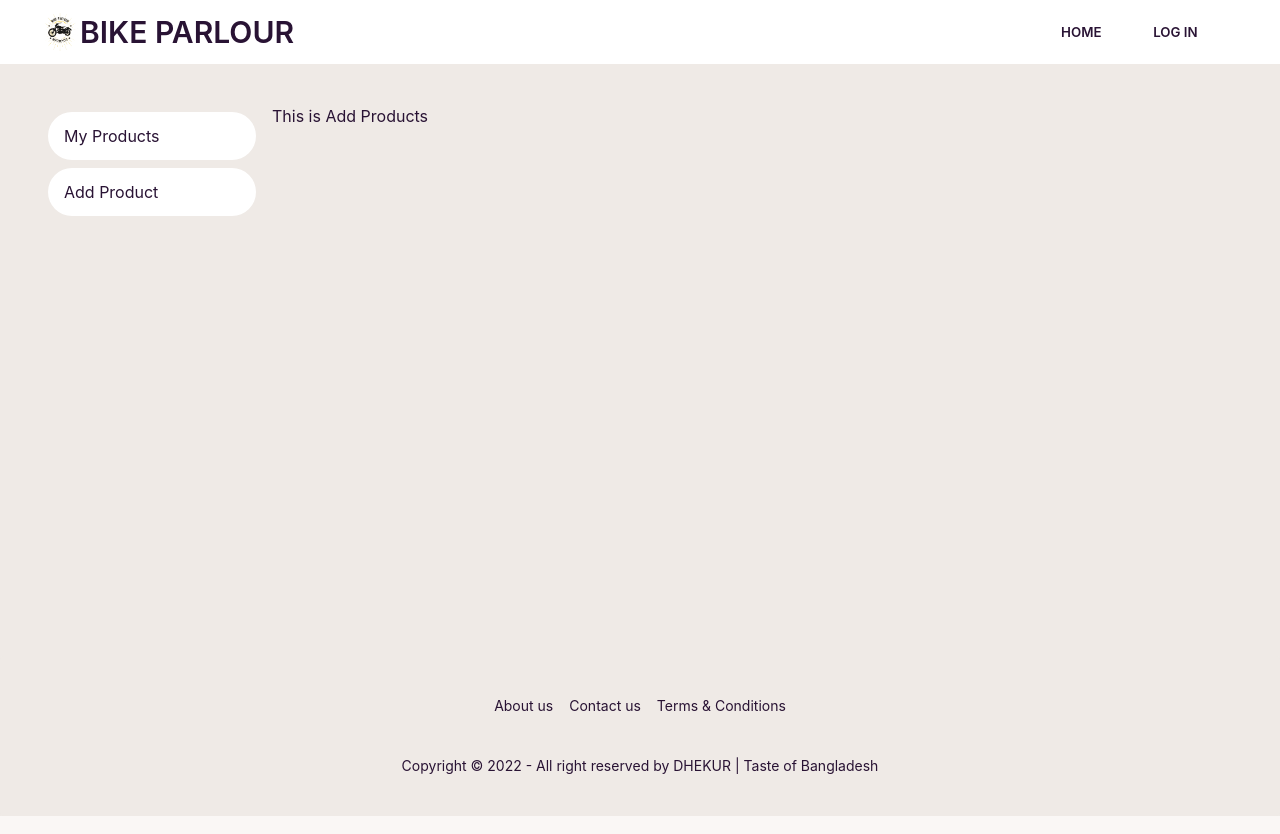
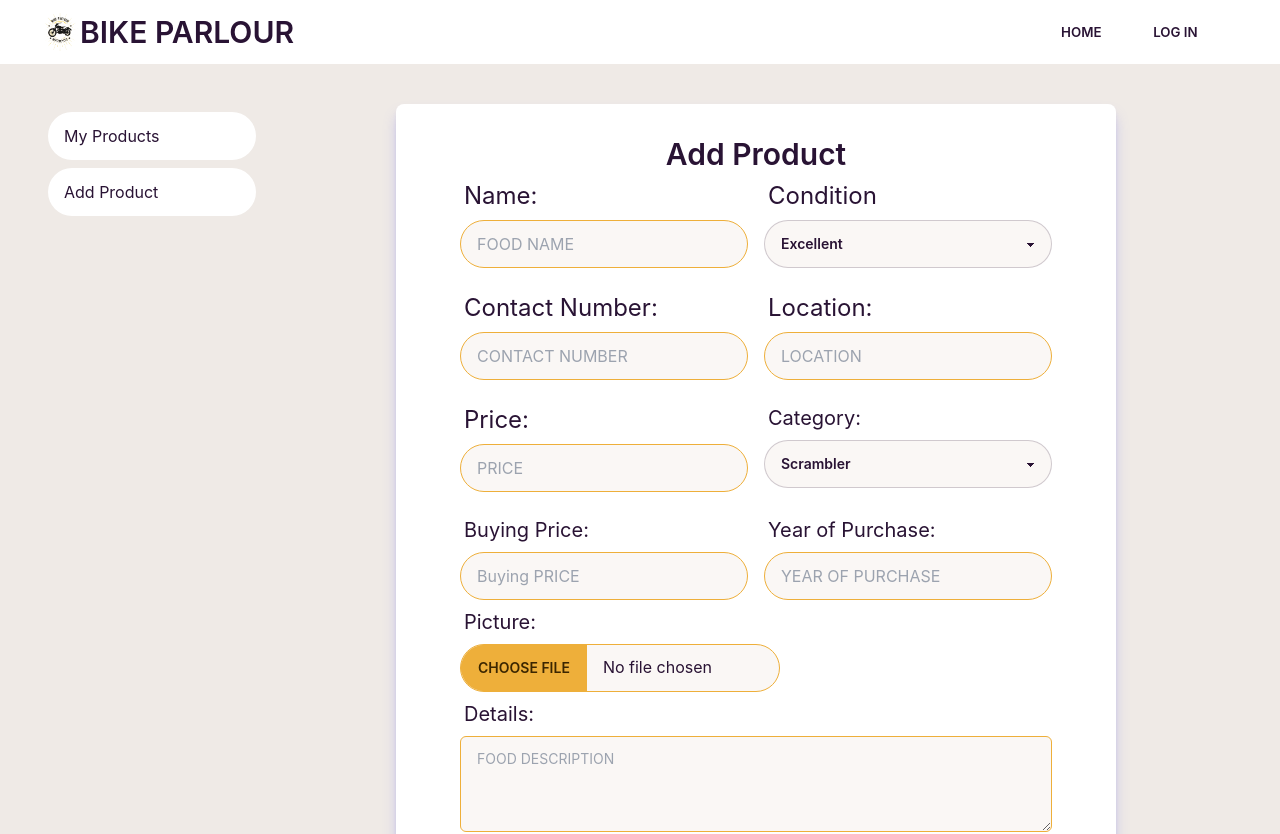
Before and after one commit to Hayat6488/Bike-Parlour, a React (Create React App) app: page /dashboard/addproduct in a window 1280 px wide. Shown: the top 834 px of the page. Built offline with nearby package versions, Linux system fonts and the light colour scheme; no server answers.

Commit message:
Add Product Page Added

```diff
--- a/src/Components/Pages/Dashboard/AddProduct/AddProduct.js
+++ b/src/Components/Pages/Dashboard/AddProduct/AddProduct.js
@@ -2,8 +2,89 @@ import React from 'react';
 
 const AddProduct = () => {
     return (
-        <div>
-            <h1>This is Add Products</h1>
+        <div className='w-full'>
+            <div className='flex justify-center items-center'>
+                <div className='bg-white px-16 py-8 rounded-lg shadow-lg shadow-indigo-500/40'>
+                    <form className='mb-4'>
+                        <h1 className='text-3xl font-semibold'>Add Product</h1>
+                        <div className='grid grid-cols-1 md:grid-cols-2 gap-4'>
+                            <div>
+                                <label className="label">
+                                    <span className="label-text text-2xl">Name: </span>
+                                </label>
+                                <input type="text" placeholder="FOOD NAME" className="input input-bordered input-accent w-56 md:w-72" name='serviceName' />
+                            </div>
+                            <div>
+                                <label className="label">
+                                    <span className="label-text text-2xl">Condition</span>
+                                </label>
+                                <select className="select select-bordered w-full max-w-xs" name='condition'>
+                                    <option>Excellent</option>
+                                    <option>Good</option>
+                                    <option>Fair</option>
+                                </select>
+                            </div>
+                            <div>
+                                <label className="label">
+                                    <span className="label-text text-2xl">Contact Number: </span>
+                                </label>
+                                <input type="text" placeholder="CONTACT NUMBER" className="input input-bordered input-accent w-56 md:w-72" name='number' />
+                            </div>
+                            <div>
+                                <label className="label">
+                                    <span className="label-text text-2xl">Location: </span>
+                                </label>
+                                <input type="text" placeholder="LOCATION" className="input input-bordered input-accent w-56 md:w-72" name='location' />
+                            </div>
+                            <div>
+                                <label className="label">
+                                    <span className="label-text text-2xl">Price: </span>
+                                </label>
+                                <input type="text" placeholder="PRICE" className="input input-bordered input-accent w-56 md:w-72" name='price' />
+                            </div>
+                            <div className="flex justify-start flex-col">
+                                <label className="label">
+                                    <span className="label-text text-xl">Category:</span>
+                                </label>
+                                <select className="select select-bordered w-full max-w-xs" name='condition'>
+                                    <option>Scrambler</option>
+                                    <option>Standard</option>
+                                    <option>Cruiser</option>
+                                    <option>Caferacer</option>
+                                    <option>Sports</option>
+                                    <option>Scooty</option>
+                                </select>
+                            </div>
+                            <div className="flex justify-start flex-col">
+                                <label className="label">
+                                    <span className="label-text text-xl">Buying Price: </span>
+                                </label>
+                                <input type="text" placeholder="Buying PRICE" className="input input-bordered input-accent w-56 md:w-72" name='buyPrice' />
+                            </div>
+                            <div className="flex justify-start flex-col">
+                                <label className="label">
+                                    <span className="label-text text-xl">Year of Purchase: </span>
+                                </label>
+                                <input type="text" placeholder="YEAR OF PURCHASE" className="input input-bordered input-accent w-56 md:w-72" name='buyPrice' />
+                            </div>
+                        </div>
+                        <div className="flex justify-start flex-col">
+                            <label className="label">
+                                <span className="label-text text-xl">Picture: </span>
+                            </label>
+                            <input type="file" className="file-input file-input-bordered file-input-accent w-full max-w-xs" name='picture'/>
+                        </div>
+                        <div className="flex justify-start flex-col">
+                            <label className="label">
+                                <span className="label-text text-xl">Details: </span>
+                            </label>
+                            <textarea className="textarea rounded-md textarea-bordered textarea-accent  h-24 w-full" placeholder="FOOD DESCRIPTION" name='description'></textarea>
+                        </div>
+                        <button type="submit" className='btn btn-outline btn-success mt-4 px-8 py-2 text-xl'>SUBMIT</button>
+                    </form>
+                </div>
+            </div>
+
         </div>
     );
 };
```
